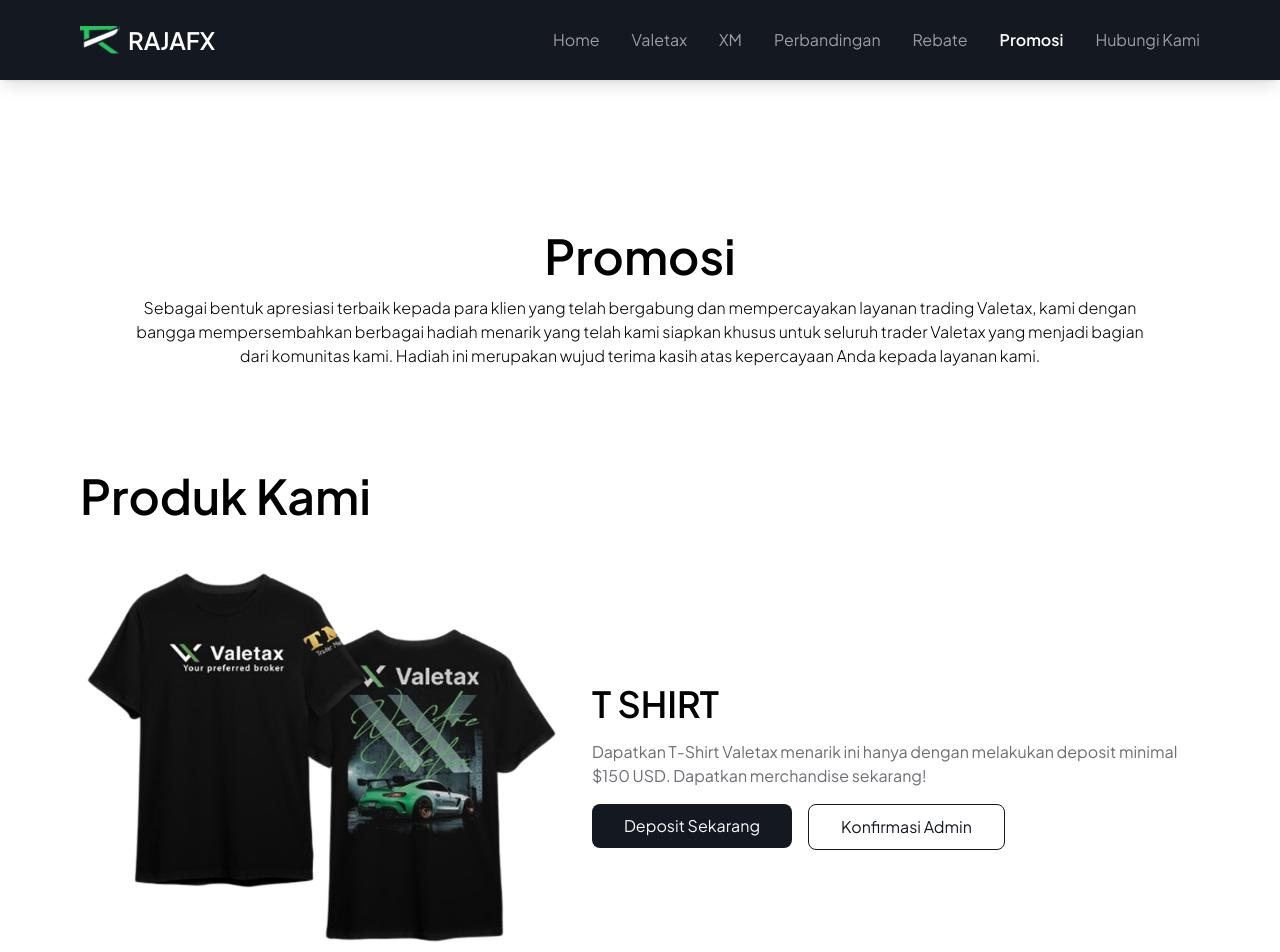
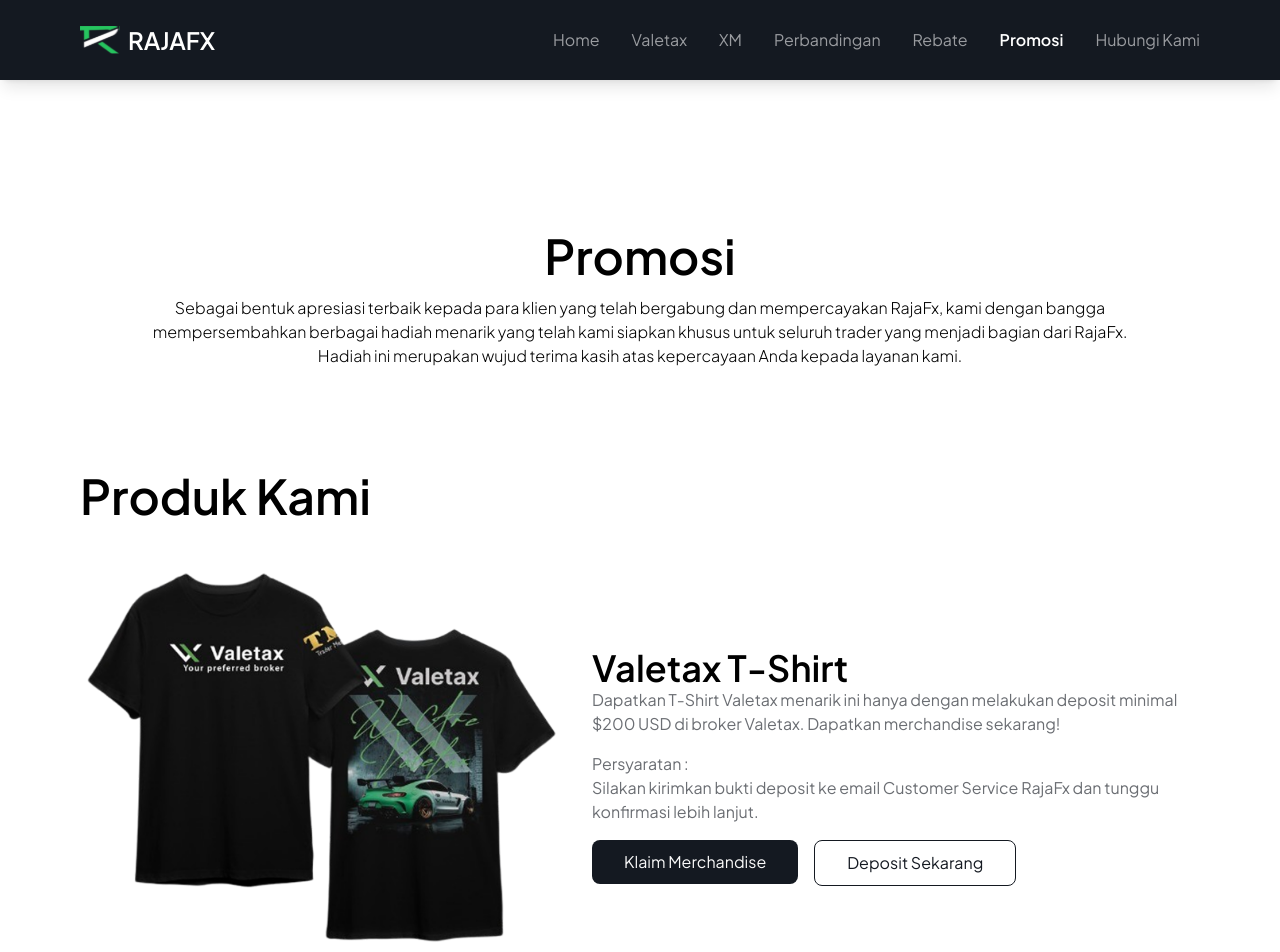
Before and after one commit to anantariskys/rajafx, a Next.js app: page /promosi in a window 1280 px wide. Shown: the top 952 px of the page. Built offline with nearby package versions, Linux system fonts and the light colour scheme.

Commit message:
Update page.tsx

```diff
--- a/src/app/promosi/page.tsx
+++ b/src/app/promosi/page.tsx
@@ -4,7 +4,7 @@
 import Merch from "@/assets/valetax-merch.png";
 import Button from "@/components/Button";
 import Link from "next/link";
-import SegeraIMG from '@/assets/segera-promosi.png'
+import SegeraIMG from "@/assets/segera-promosi.png";
 const Promosi = () => {
   return (
     <div className="md:pt-48 pt-24">
@@ -12,40 +12,63 @@
         // icon="lsicon:badge-promotion-filled"
         variant="Valetax"
         title="Promosi"
-        subTitle="Sebagai bentuk apresiasi terbaik kepada para klien yang telah bergabung dan mempercayakan layanan trading Valetax, kami dengan bangga mempersembahkan berbagai hadiah menarik yang telah kami siapkan khusus untuk seluruh trader Valetax yang menjadi bagian dari komunitas kami. Hadiah ini merupakan wujud terima kasih atas kepercayaan Anda kepada layanan kami."
+        subTitle="Sebagai bentuk apresiasi terbaik kepada para klien yang telah bergabung dan mempercayakan RajaFx, kami dengan bangga mempersembahkan berbagai hadiah menarik yang telah kami siapkan khusus untuk seluruh trader  yang menjadi bagian dari RajaFx. Hadiah ini merupakan wujud terima kasih atas kepercayaan Anda kepada layanan kami."
       >
         <main className="pt-20 space-y-8">
           <h3 className="md:text-5xl text-3xl font-semibold">Produk Kami</h3>
           <div className="w-full flex md:flex-row flex-col items-center justify-between">
             <Image alt="merch" src={Merch} className="md:max-w-lg max-w-xs" />
             <div className="max-w-3xl space-y-4">
-              <h3 className="text-4xl font-semibold"> T SHIRT</h3>
+              <div>
+                <h3 className="text-4xl font-semibold">Valetax T-Shirt</h3>
+
                 <p className="text-[#6B6E73]">
                   Dapatkan T-Shirt Valetax menarik ini hanya dengan melakukan
-                deposit minimal $150 USD. Dapatkan merchandise sekarang!
+                  deposit minimal $200 USD di broker Valetax. Dapatkan
+                  merchandise sekarang!
                 </p>
+              </div>
+              <div>
+                <p className="text-[#6B6E73]">Persyaratan :</p>
+                <p className="text-[#6B6E73]">
+                  Silakan kirimkan bukti deposit ke email Customer Service
+                  RajaFx dan tunggu konfirmasi lebih lanjut.
+                </p>
+              </div>
               <div className="flex md:flex-row flex-col gap-4">
+                <a
+                  href={`https://mail.google.com/mail/u/0/?fs=1&to=rajafxcs@gmail.com&su=${encodeURIComponent('Klaim Merchandise')}&tf=cm`}
+                  target="_blank"
+                  rel="noopener noreferrer"
+                  style={{ textDecoration: 'none' }}
+                >
+                  <Button>Klaim Merchandise</Button>
+                </a>
                 <Link
                   href={
-                    "https://ma.valetax.com/user/accounts/overview/account/296942/deposit"
+                    "https://ma.valetax.com/partner/IB4492317"
                   }
                 >
-                  <Button>Deposit Sekarang</Button>
+                  <Button variant="primary-outline">Deposit Sekarang</Button>
                 </Link>
-                <Button variant="primary-outline">Konfirmasi Admin</Button>
               </div>
             </div>
           </div>
         </main>
-        <div className='w-full flex md:flex-row flex-col items-center justify-between'>
+        <div className="w-full flex md:flex-row flex-col items-center justify-between">
           <div className="space-y-4 max-w-3xl">
             <h3 className="md:text-5xl text-3xl font-semibold"> SEGERA!</h3>
             <p className="text-[#6B6E73]">
-              Tunggu penawaran merchandise selanjutnya dari RajaFX dengan keuntungan yang lebih menarik!
+              Tunggu penawaran merchandise selanjutnya dari RajaFX dengan
+              keuntungan yang lebih menarik!
             </p>
-
           </div>
-            <Image src={SegeraIMG} draggable='false' alt="SEGERA!!!" className="md:max-w-lg max-w-xs"/>
+          <Image
+            src={SegeraIMG}
+            draggable="false"
+            alt="SEGERA!!!"
+            className="md:max-w-lg max-w-xs"
+          />
         </div>
       </SectionLayout>
     </div>
```
Lines whose indentation alone changed are shown as unchanged.
